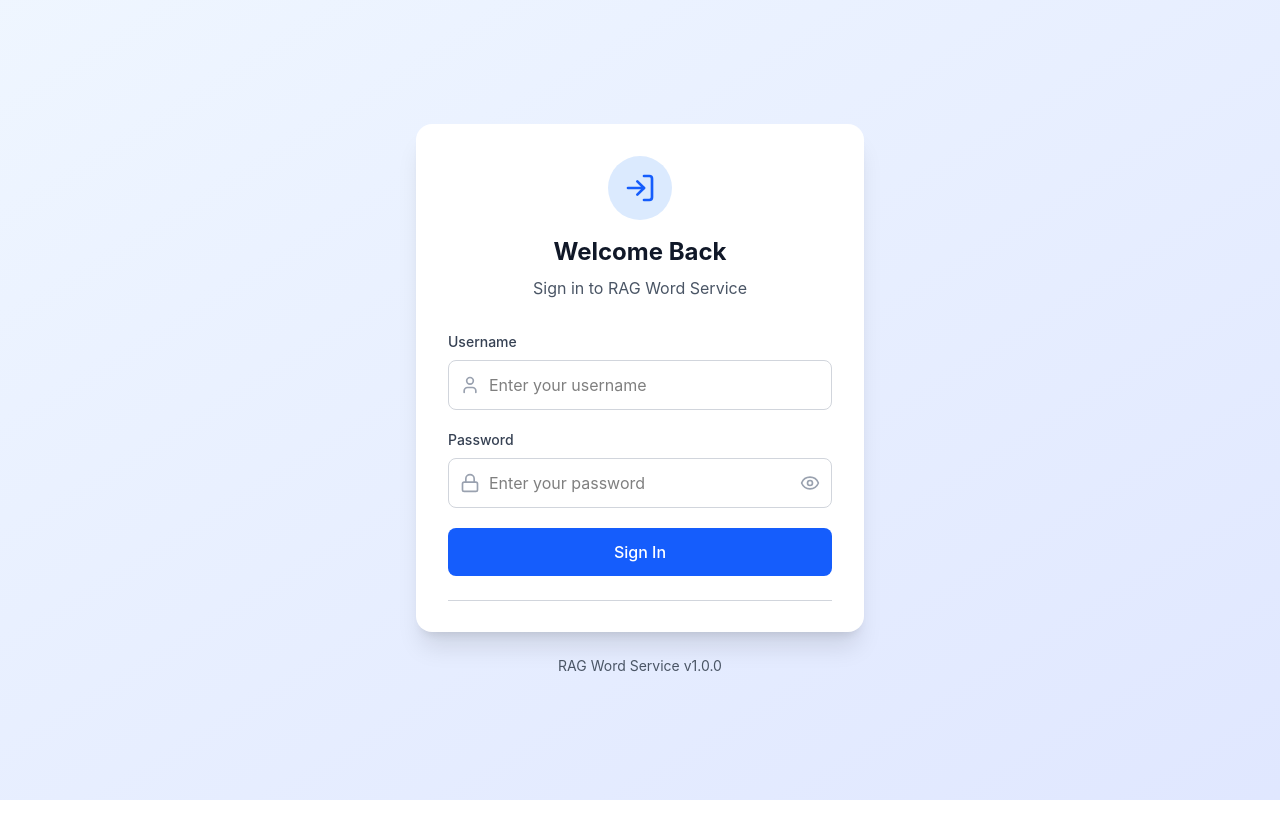
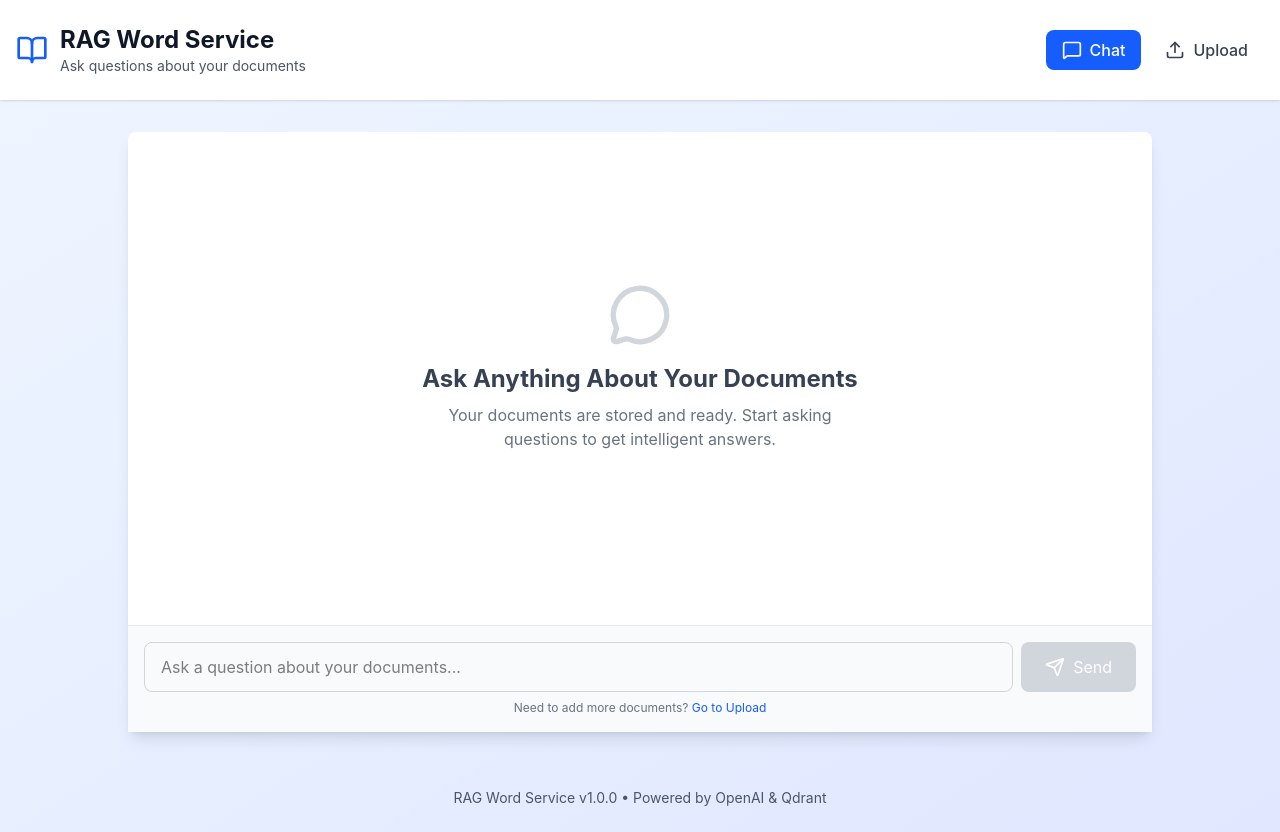
Before and after one commit to tuitshoxrux/rag-frontend, a React app: page / in a window 1280 px wide. Before the commit the page ends 800 px from the top, so only its background shows below. Built offline with nearby package versions, Linux system fonts and the light colour scheme; the HTML template or start-up script is replaced by a standard one.

Commit message:
chat interface is changed

```diff
--- a/package.json
+++ b/package.json
@@ -16,6 +16,7 @@
     "react": "^19.2.0",
     "react-dom": "^19.2.0",
     "react-dropzone": "^14.3.8",
+    "react-router": "^7.9.5",
     "tailwindcss": "^4.1.17"
   },
   "devDependencies": {
--- a/src/App.tsx
+++ b/src/App.tsx
@@ -1,107 +1,58 @@
-import  { useState } from 'react';
+import React from 'react';
+import { BrowserRouter, Routes, Route, Link, useLocation } from 'react-router';
+import { ChatInterface } from './components/ChatInterface';
 import { FileUpload } from './components/FileUpload';
-import { ChatInterface } from './components/ChatInterface';
-import { Login } from './components/Login';
-import { useAuth } from './hooks/useAuth';
-import { BookOpen, Upload as UploadIcon, MessageSquare, LogOut } from 'lucide-react';
+import { BookOpen, MessageSquare, Upload as UploadIcon } from 'lucide-react';
 
-function App() {
-  const { user, isAuthenticated, loading, login, logout } = useAuth();
-  const [activeTab, setActiveTab] = useState<'upload' | 'chat'>('upload');
-  const [hasUploadedDocs, setHasUploadedDocs] = useState(false);
+function Layout({ children }: { children: React.ReactNode }) {
+  const location = useLocation();
 
-  const handleUploadSuccess = () => {
-    setHasUploadedDocs(true);
-    setActiveTab('chat');
-  };
-
-  // Show loading state
-  if (loading) {
-    return (
-      <div className="min-h-screen bg-gradient-to-br from-blue-50 to-indigo-100 flex items-center justify-center">
-        <div className="text-center">
-          <div className="animate-spin rounded-full h-12 w-12 border-b-2 border-blue-600 mx-auto"></div>
-          <p className="mt-4 text-gray-600">Loading...</p>
-        </div>
-      </div>
-    );
-  }
-
-  // Show login if not authenticated
-  if (!isAuthenticated) {
-    return <Login onLogin={login} />;
-  }
-
-  // Main App (after login)
   return (
     <div className="min-h-screen bg-gradient-to-br from-blue-50 to-indigo-100">
       {/* Header */}
       <header className="bg-white shadow-sm">
         <div className="max-w-7xl mx-auto px-4 py-6">
           <div className="flex items-center justify-between">
-            <div className="flex items-center gap-3">
+            <Link to="/" className="flex items-center gap-3 hover:opacity-80 transition-opacity">
               <BookOpen className="w-8 h-8 text-blue-600" />
               <div>
                 <h1 className="text-2xl font-bold text-gray-900">RAG Word Service</h1>
-                <p className="text-sm text-gray-600">Upload documents and ask questions</p>
+                <p className="text-sm text-gray-600">Ask questions about your documents</p>
               </div>
-            </div>
+            </Link>
 
-            {/* User Info & Logout */}
-            <div className="flex items-center gap-4">
-              <div className="text-right">
-                <p className="text-sm font-medium text-gray-700">{user?.username}</p>
-                <p className="text-xs text-gray-500">Logged in</p>
-              </div>
-              <button
-                onClick={logout}
-                className="flex items-center gap-2 px-4 py-2 text-gray-700 hover:text-red-600 hover:bg-red-50 rounded-lg transition-colors"
-                title="Logout"
+            {/* Navigation */}
+            <nav className="flex gap-2">
+              <Link
+                to="/"
+                className={`flex items-center gap-2 px-4 py-2 rounded-lg font-medium transition-colors ${
+                  location.pathname === '/'
+                    ? 'bg-blue-600 text-white'
+                    : 'text-gray-700 hover:bg-gray-100'
+                }`}
               >
-                <LogOut className="w-5 h-5" />
-                <span className="hidden sm:inline">Logout</span>
-              </button>
-            </div>
+                <MessageSquare className="w-5 h-5" />
+                Chat
+              </Link>
+              <Link
+                to="/upload"
+                className={`flex items-center gap-2 px-4 py-2 rounded-lg font-medium transition-colors ${
+                  location.pathname === '/upload'
+                    ? 'bg-blue-600 text-white'
+                    : 'text-gray-700 hover:bg-gray-100'
+                }`}
+              >
+                <UploadIcon className="w-5 h-5" />
+                Upload
+              </Link>
+            </nav>
           </div>
         </div>
       </header>
 
-      {/* Navigation Tabs */}
-      <div className="max-w-7xl mx-auto px-4 mt-6">
-        <div className="flex gap-2 border-b border-gray-200">
-          <button
-            onClick={() => setActiveTab('upload')}
-            className={`flex items-center gap-2 px-6 py-3 font-medium transition-colors ${
-              activeTab === 'upload'
-                ? 'text-blue-600 border-b-2 border-blue-600'
-                : 'text-gray-600 hover:text-gray-900'
-            }`}
-          >
-            <UploadIcon className="w-5 h-5" />
-            Upload
-          </button>
-          <button
-            onClick={() => setActiveTab('chat')}
-            disabled={!hasUploadedDocs}
-            className={`flex items-center gap-2 px-6 py-3 font-medium transition-colors ${
-              activeTab === 'chat'
-                ? 'text-blue-600 border-b-2 border-blue-600'
-                : 'text-gray-600 hover:text-gray-900'
-            } ${!hasUploadedDocs ? 'opacity-50 cursor-not-allowed' : ''}`}
-          >
-            <MessageSquare className="w-5 h-5" />
-            Chat
-          </button>
-        </div>
-      </div>
-
       {/* Content */}
       <main className="max-w-7xl mx-auto px-4 py-8">
-        {activeTab === 'upload' ? (
-          <FileUpload onUploadSuccess={handleUploadSuccess} />
-        ) : (
-          <ChatInterface />
-        )}
+        {children}
       </main>
 
       {/* Footer */}
@@ -112,4 +63,17 @@ function App() {
   );
 }
 
+function App() {
+  return (
+    <BrowserRouter>
+      <Layout>
+        <Routes>
+          <Route path="/" element={<ChatInterface />} />
+          <Route path="/upload" element={<FileUpload onUploadSuccess={() => {}} />} />
+        </Routes>
+      </Layout>
+    </BrowserRouter>
+  );
+}
+
 export default App;
--- a/src/components/ChatInterface.tsx
+++ b/src/components/ChatInterface.tsx
@@ -1,5 +1,5 @@
 import React, { useState, useRef, useEffect } from 'react';
-import { Send, Loader2 } from 'lucide-react';
+import { Send, Loader2, MessageCircle } from 'lucide-react';
 import { queryDocuments } from '../services/api';
 import type { Message } from '../types';
 import { MessageList } from './MessageList';
@@ -49,7 +49,7 @@ export const ChatInterface: React.FC = () => {
       const errorMessage: Message = {
         id: (Date.now() + 1).toString(),
         type: 'assistant',
-        content: `Error: ${error.response?.data?.detail || 'Failed to get answer'}`,
+        content: error.response?.data?.detail || 'Failed to get answer. Please try again.',
         timestamp: new Date(),
       };
       setMessages((prev) => [...prev, errorMessage]);
@@ -58,13 +58,33 @@ export const ChatInterface: React.FC = () => {
     }
   };
 
+  // Sample questions
+  const sampleQuestions = [
+    "What is this document about?",
+    "Summarize the main points",
+    "What are the key findings?",
+  ];
+
+  const handleSampleQuestion = (q: string) => {
+    setQuestion(q);
+  };
+
   return (
-    <div className="flex flex-col h-[700px] max-w-6xl mx-auto border border-gray-200 rounded-lg shadow-lg bg-white">
-      {/* Messages */}
+    <div className="max-w-5xl mx-auto">
+      <div className="flex flex-col h-[calc(100vh-200px)] bg-white rounded-lg shadow-lg">
+        {/* Messages Area */}
         <div className="flex-1 overflow-y-auto p-6">
           {messages.length === 0 ? (
-          <div className="flex items-center justify-center h-full text-gray-400">
-            <p>Ask a question about your uploaded documents...</p>
+            <div className="flex flex-col items-center justify-center h-full text-center">
+              <MessageCircle className="w-16 h-16 text-gray-300 mb-4" />
+              <h2 className="text-2xl font-bold text-gray-700 mb-2">
+                Ask Anything About Your Documents
+              </h2>
+              <p className="text-gray-500 mb-6 max-w-md">
+                Your documents are stored and ready. Start asking questions to get intelligent answers.
+              </p>
+
+
             </div>
           ) : (
             <MessageList messages={messages} />
@@ -72,14 +92,14 @@ export const ChatInterface: React.FC = () => {
           <div ref={messagesEndRef} />
         </div>
 
-      {/* Input */}
-      <form onSubmit={handleSubmit} className="border-t border-gray-200 p-4">
-        <div className="flex gap-2">
+        {/* Input Area */}
+        <div className="border-t border-gray-200 p-4 bg-gray-50">
+          <form onSubmit={handleSubmit} className="flex gap-2">
             <input
               type="text"
               value={question}
               onChange={(e) => setQuestion(e.target.value)}
-            placeholder="Ask a question..."
+              placeholder="Ask a question about your documents..."
               disabled={loading}
               className="flex-1 px-4 py-3 border border-gray-300 rounded-lg focus:outline-none focus:ring-2 focus:ring-blue-500 disabled:bg-gray-100"
             />
@@ -89,13 +109,23 @@ export const ChatInterface: React.FC = () => {
               className="px-6 py-3 bg-blue-600 text-white rounded-lg hover:bg-blue-700 disabled:bg-gray-300 disabled:cursor-not-allowed transition-colors flex items-center gap-2"
             >
               {loading ? (
+                <>
                   <Loader2 className="w-5 h-5 animate-spin" />
+                  <span className="hidden sm:inline">Thinking...</span>
+                </>
               ) : (
+                <>
                   <Send className="w-5 h-5" />
+                  <span className="hidden sm:inline">Send</span>
+                </>
               )}
             </button>
+          </form>
+          <p className="text-xs text-gray-500 mt-2 text-center">
+            Need to add more documents? <a href="/upload" className="text-blue-600 hover:underline">Go to Upload</a>
+          </p>
         </div>
-      </form>
+      </div>
     </div>
   );
 };
```
Also changed, not shown: src/components/FileUpload.tsx (+35 -8 lines), 1 other file (tests, documents, lock files or other folders). Lines whose indentation alone changed are shown as unchanged.
